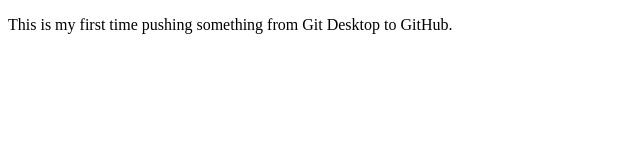
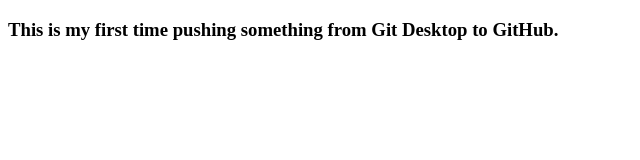
Before and after one commit to samantha-r-dzirko/webDevCourse, a plain HTML site: page index.html in a window 1280 px wide. Shown: the whole page, without its empty margins (0-640 px from the left). Drawn offline with Linux system fonts and the light colour scheme.

Commit message:
changed it to h3

```diff
--- a/index.html
+++ b/index.html
@@ -7,7 +7,7 @@
 </head>
 
 <body>
-  <p>This is my first time pushing something from Git Desktop to GitHub.</p>
+  <h3>This is my first time pushing something from Git Desktop to GitHub.</h3>
 </body>
 
 </html>
```
